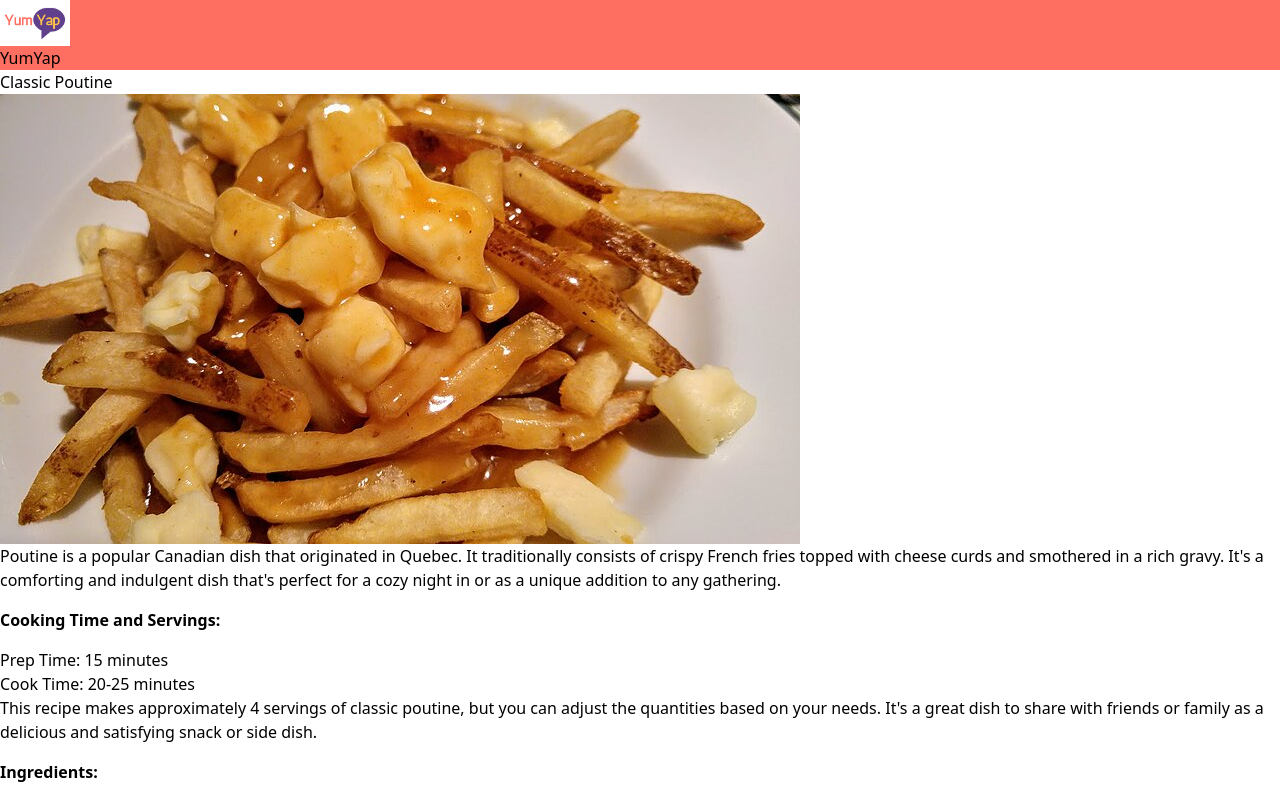
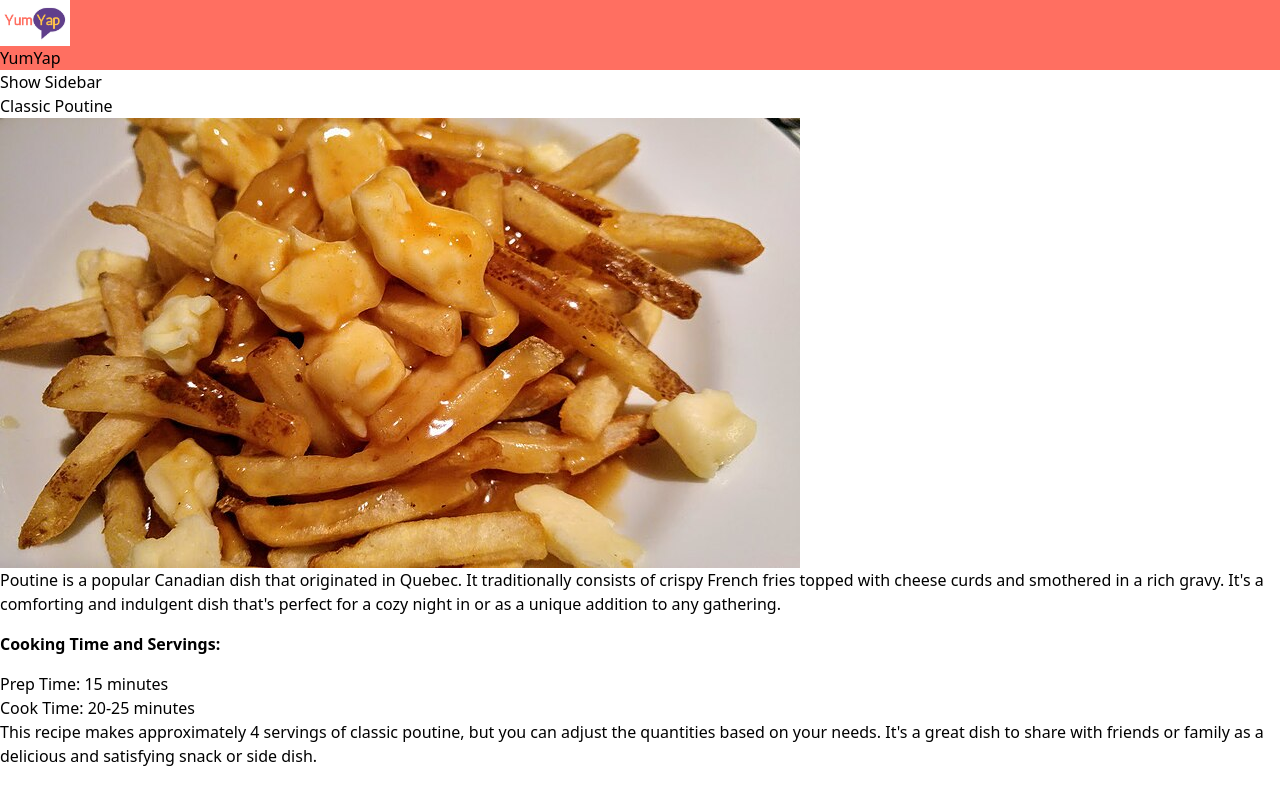
Before and after one commit to RD2P/YumYap, a React (Vite) app: page / in a window 1280 px wide. Shown: the top 788 px of the page. Built offline with nearby package versions, Linux system fonts and the light colour scheme.

Commit message:
implement show sidebar functionality

```diff
--- a/src/App.jsx
+++ b/src/App.jsx
@@ -1,4 +1,5 @@
 import Header from './components/Header'
+import SideBar from './components/SideBar'
 import Footer from './components/Footer'
 import Recipe from './components/Recipe'
 import Poutine from './components/Poutine'
@@ -9,9 +10,10 @@ function App() {
 
 
   const [recipe, setRecipe] = useState('')
+  const [showSidebar, setShowSidebar] = useState(false)
   useEffect(() => {
     import("./md/poutine.md")
-    // import("./md/carbonara.md")
+      // import("./md/carbonara.md")
       .then(res => {
         fetch(res.default)
           .then(res => res.text())
@@ -23,13 +25,11 @@ function App() {
   return (
     <>
       <Header />
-
-
-      <div className='max-w-7xl mx-auto'>
-      <Markdown>{recipe}</Markdown>
-
-        {/* <Recipe /> */}
-        {/* <Poutine /> */}
+      <div className='flex max-w-7xl mx-auto'>
+        {showSidebar ? <SideBar setShowSidebar={setShowSidebar} /> : <button onClick={() => setShowSidebar(true)}>Show Sidebar</button>}
+        <main className='w-3/4'>
+          <Markdown>{recipe}</Markdown>
+        </main>
       </div>
       <Footer />
     </>
--- a/src/components/SideBar.jsx
+++ b/src/components/SideBar.jsx
@@ -1,10 +1,11 @@
 import React from 'react'
 
-const SideBar = () => {
+const SideBar = (props) => {
+  const { setShowSidebar } = props
   return (
-    <div>
-
-    </div>
+    <aside className='bg-yellow-500 w-1/4'>
+      <button onClick={() => setShowSidebar(false)}>Hide Sidebar</button>
+    </aside>
   )
 }
 
```
